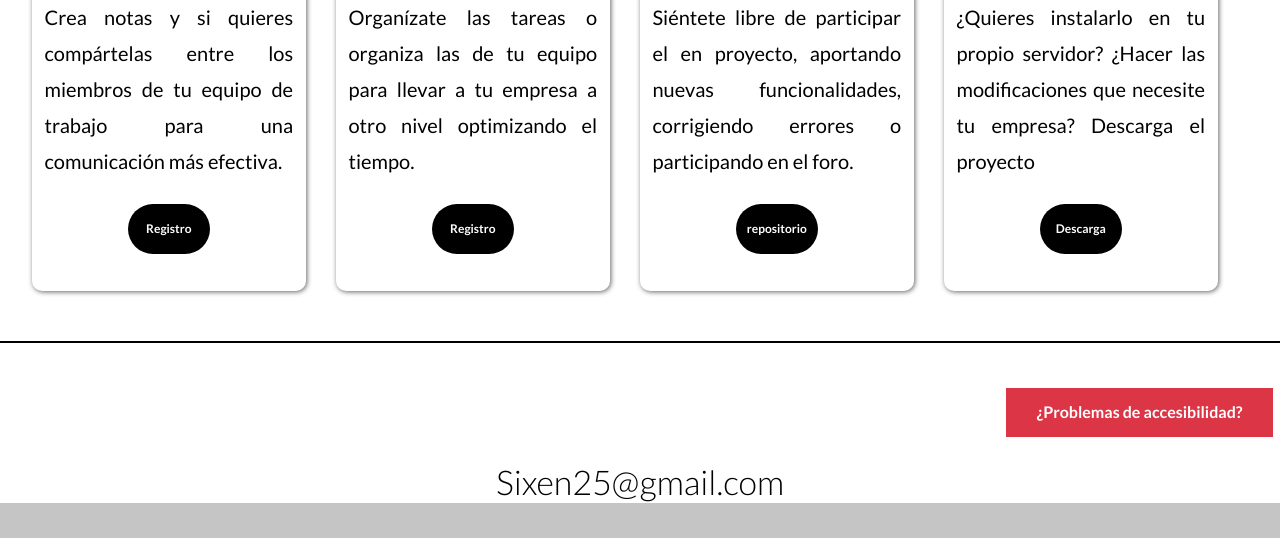
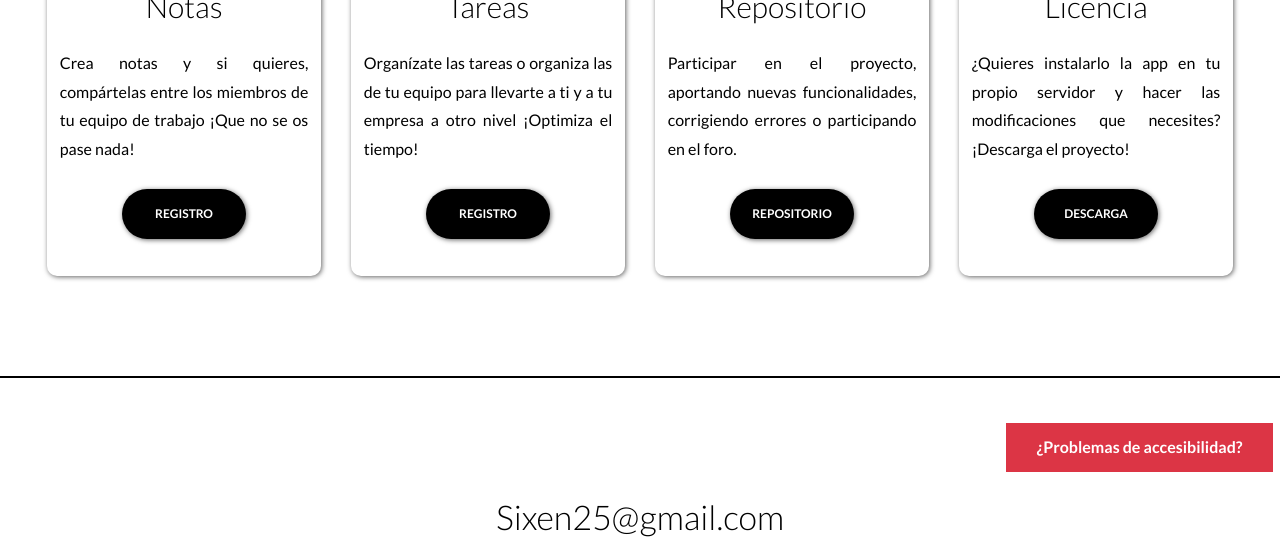
Before and after one commit to EleazarRC/onlineoffice.es, a PHP site: page / in a window 1280 px wide. Shown: the part 1177-1715 px from the top of the page. Before the commit the page ends 1680 px from the top, so only its background shows below. Run offline with PHP 8.4, Linux system fonts and the light colour scheme; the visitor is signed in with stand-in values (Sample User, id 1); some libraries are stand-ins or nearby versions.

Commit message:
seccion 1

```diff
--- a/src/scss/layout/_footer.scss
+++ b/src/scss/layout/_footer.scss
@@ -5,7 +5,7 @@ footer {
     background-color: v.$blanco;
     border-top: 2px solid v.$negro;
     //box-shadow: 2px 2px 10px #666;
-    margin-top: 0;
+    margin-top: v.$separacion;
     p{
         padding-top: calc(v.$separacion / 2 );
         margin: 0;
--- a/src/scss/layout/_login.scss
+++ b/src/scss/layout/_login.scss
@@ -31,6 +31,7 @@ video {
   video {
     width: auto;
     display: block;
+
 
     @include m.desktop {
       width: 100%;
@@ -132,8 +133,10 @@ video {
   }
 }
 
-
-
+.section-tittle{
+  margin-top: v.$separacion;
+  margin-bottom: v.$separacion;
+}
 
 #caracteristicas {
   display: flex;
@@ -151,24 +154,32 @@ video {
     button {
       display: block;
       margin: 0 auto;
+      width: 50%;
+      text-transform: uppercase;
       margin-top: calc(v.$separacion /2);
       margin-bottom: calc(v.$separacion /2);
+
+    }
+    .sombra {
+        box-shadow: 1px 1px 5px #666;
     }
 
     p {
       text-align: justify;
+      font-size: 1.6rem;
     }
   }
 
   @include m.tablet {
     margin: 0 auto;
-    @include m.grid(2, 2);
+    @include m.grid(2, 1fr);
     align-items: flex-start;
+    justify-items: center;
     width: 95%;
   }
 
    @include m.desktop {
-    @include m.grid(4, 2);
+    @include m.grid(4, 1fr);
 
   }
 
--- a/views/auth/login.php
+++ b/views/auth/login.php
@@ -44,32 +44,36 @@
     <!-- Características-->
     <section>
 
-        <h2> Disfruta de todas estas características</h2>
+        <h2 class="section-tittle"> Disfruta de todas estas características</h2>
 
         <div id="caracteristicas">
             <div>
+
+                <img src="build/img/notas.webp" alt="Imagen de una nota">
                 <h3>Notas</h3>
-                <img src="build/img/notas.jpg" alt="Imagen de una nota">
-                <p>Crea notas y si quieres compártelas entre los miembros de tu equipo de trabajo para una comunicación más efectiva.</p>
-                <button class="boton-login">Registro</button>
+                <p>Crea notas y si quieres, compártelas entre los miembros de tu equipo de trabajo ¡Que no se os pase nada!</p>
+                <button class="boton-login sombra">Registro</button>
             </div>
             <div>
+
+                <img src="build/img/tareas.webp" alt="Imagen con una lista de tareas">
                 <h3>Tareas</h3>
-                <img src="build/img/tareas.jpg" alt="Imagen con una lista de tareas">
-                <p>Organízate las tareas o organiza las de tu equipo para llevar a  tu empresa a otro nivel optimizando el tiempo.</p>
-                <button class="boton-login"> Registro</button>
+                <p>Organízate las tareas o organiza las de tu equipo para llevarte a ti y a tu empresa a otro nivel ¡Optimiza el tiempo!</p>
+                <button class="boton-login sombra"> Registro</button>
             </div>
             <div>
-                <h3>GitHub</h3>
-                <img src="build/img/github.png" alt="Logo de github">
-                <p> Siéntete libre de participar el en proyecto, aportando nuevas funcionalidades, corrigiendo errores o participando en el foro. </p>
-                <button class="boton-login"> repositorio</button>
+
+                <img src="build/img/github.webp" alt="Logo de github">
+                <h3>Repositorio</h3>
+                <p> Participar en el proyecto, aportando nuevas funcionalidades, corrigiendo errores o participando en el foro. </p>
+                <button class="boton-login sombra"> repositorio</button>
             </div>
             <div>
-                <h3>GPLv3</h3>
-                <img src="build/img/GPLv3_Logo.svg.png" alt="Logo de la licencia GPLv3">
-                <p>¿Quieres instalarlo en tu propio servidor? ¿Hacer las modificaciones que necesite tu empresa? Descarga el proyecto </p>
-                <button class="boton-login"> Descarga</button>
+
+                <img src="build/img/GPLv3.webp" alt="Logo de la licencia GPLv3">
+                <h3>Licencia</h3>
+                <p>¿Quieres instalarlo la app en tu propio servidor y hacer las modificaciones que necesites? ¡Descarga el proyecto! </p>
+                <button class="boton-login sombra"> Descarga</button>
             </div>
 
 
```
Also changed, not shown: public/build/css/app.css, src/scss/app.scss (line endings or trailing spaces), 12 other files.
